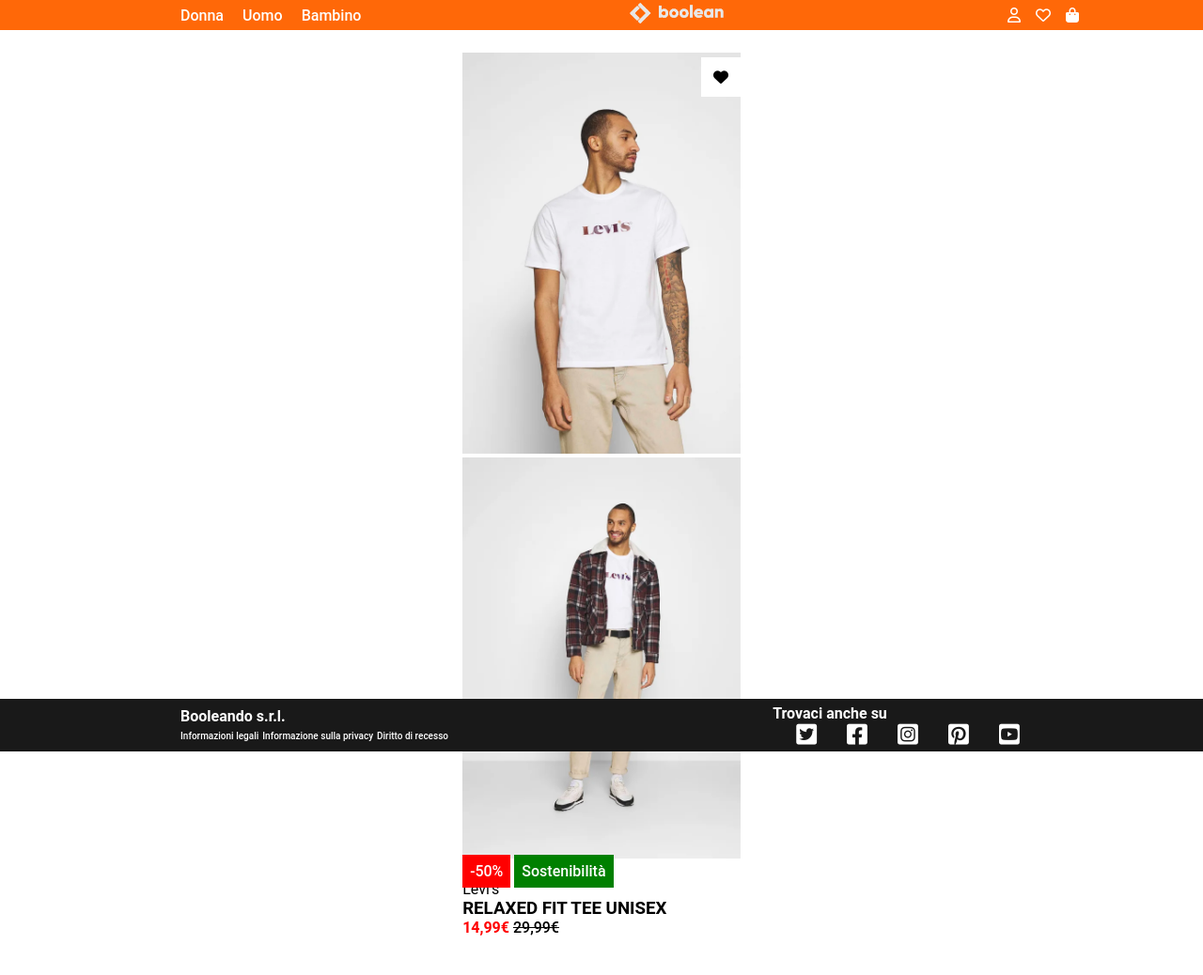
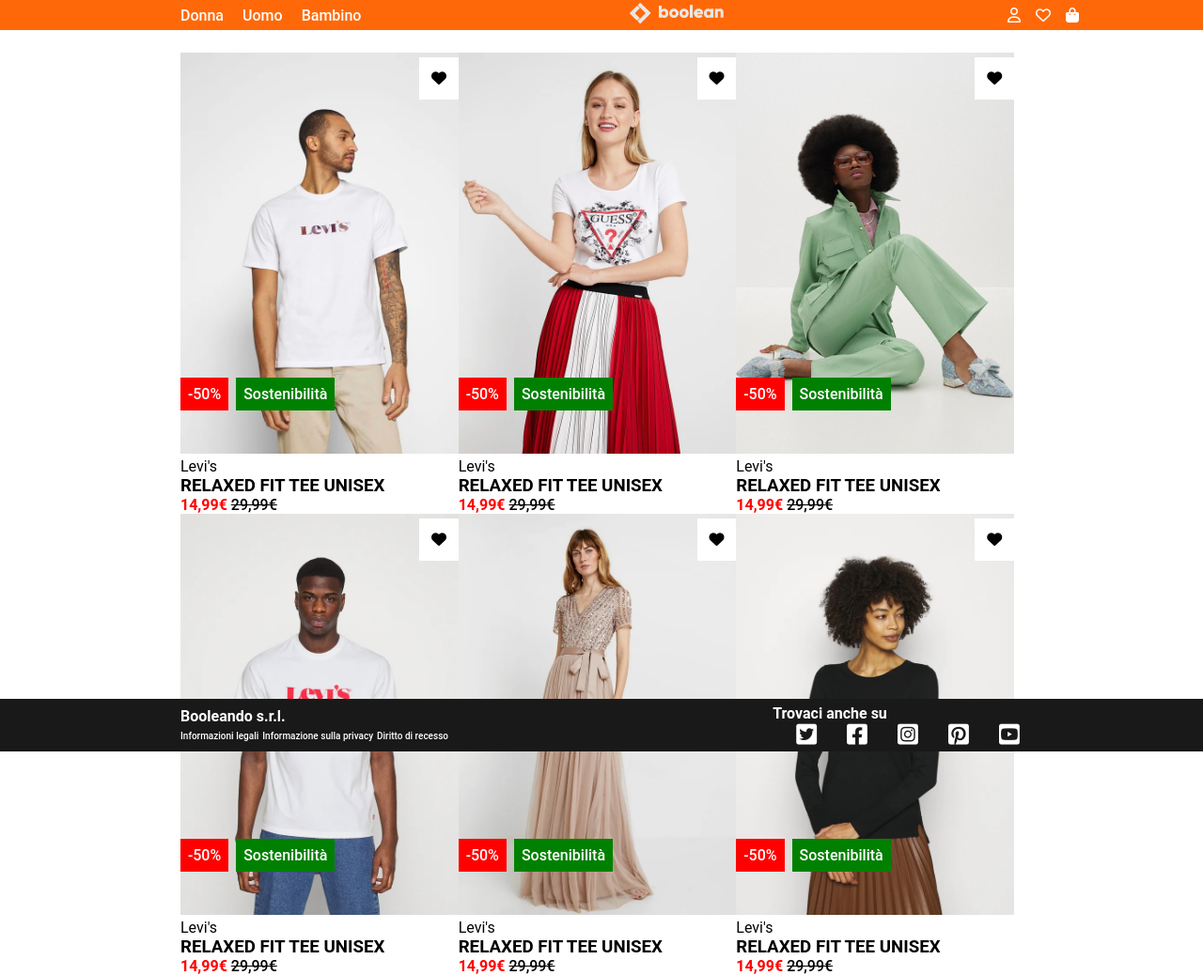
Before and after one commit to Ruma303/html-css-boolando, a plain HTML site: page index.html in a window 1280 px wide. Shown: the whole page at 94% size. Before the commit the page ends 997 px from the top, so only its background shows below. Drawn offline with Linux system fonts and the light colour scheme.

Commit message:
6 cards wrappate

```diff
--- a/index.html
+++ b/index.html
@@ -42,24 +42,128 @@
     </header>
 
     <main>
-        <div class="cards-container container">
+        <div class="container">
+
             <div class="card">
                 <div class="img-area">
-                <img src="img/1.webp" class="item" id="img1">
-                <img src="img/1b.webp" class="item-hover" id="img1">
-                <i class="fa-solid fa-heart heart"></i>
-                <span class="discount">-50%</span>
-                <span class="green-tag">Sostenibilità</span>
+                    <img src="img/1.webp" class="above">
+                    <img src="img/1b.webp" class="below">
+                    <div class="heart">
+                        <i class="fa-solid fa-heart"></i>
+                    </div>
+                    <div class="tag">
+                        <span class="discount">-50%</span>
+                        <span class="green-tag">Sostenibilità</span>
+                    </div>
                 </div>
+
                 <div class="content">
-                    Levi's <br>
+                    <p>Levi's</p>
                     <h3>RELAXED FIT TEE UNISEX</h3>
-                    <span class="price-red">14,99€</span>
-                    <span class="price-line-through">29,99€</span>
+                    <span class="price-red tag">14,99€</span>
+                    <span class="price-line-through tag">29,99€</span>
                 </div>
             </div>
+            <div class="card">
+                <div class="img-area">
+                    <img src="img/2.webp" class="above">
+                    <img src="img/2b.webp" class="below">
+                    <div class="heart">
+                        <i class="fa-solid fa-heart"></i>
+                    </div>
+                    <div class="tag">
+                        <span class="discount">-50%</span>
+                        <span class="green-tag">Sostenibilità</span>
+                    </div>
+                </div>
 
+                <div class="content">
+                    <p>Levi's</p>
+                    <h3>RELAXED FIT TEE UNISEX</h3>
+                    <span class="price-red tag">14,99€</span>
+                    <span class="price-line-through tag">29,99€</span>
+                </div>
+            </div>
+            <div class="card">
+                <div class="img-area">
+                    <img src="img/3.webp" class="above">
+                    <img src="img/3b.webp" class="below">
+                    <div class="heart">
+                        <i class="fa-solid fa-heart"></i>
+                    </div>
+                    <div class="tag">
+                        <span class="discount">-50%</span>
+                        <span class="green-tag">Sostenibilità</span>
+                    </div>
+                </div>
 
+                <div class="content">
+                    <p>Levi's</p>
+                    <h3>RELAXED FIT TEE UNISEX</h3>
+                    <span class="price-red tag">14,99€</span>
+                    <span class="price-line-through tag">29,99€</span>
+                </div>
+            </div>
+            <div class="card">
+                <div class="img-area">
+                    <img src="img/4.webp" class="above">
+                    <img src="img/4b.webp" class="below">
+                    <div class="heart">
+                        <i class="fa-solid fa-heart"></i>
+                    </div>
+                    <div class="tag">
+                        <span class="discount">-50%</span>
+                        <span class="green-tag">Sostenibilità</span>
+                    </div>
+                </div>
+
+                <div class="content">
+                    <p>Levi's</p>
+                    <h3>RELAXED FIT TEE UNISEX</h3>
+                    <span class="price-red tag">14,99€</span>
+                    <span class="price-line-through tag">29,99€</span>
+                </div>
+            </div>
+            <div class="card">
+                <div class="img-area">
+                    <img src="img/5.webp" class="above">
+                    <img src="img/5b.webp" class="below">
+                    <div class="heart">
+                        <i class="fa-solid fa-heart"></i>
+                    </div>
+                    <div class="tag">
+                        <span class="discount">-50%</span>
+                        <span class="green-tag">Sostenibilità</span>
+                    </div>
+                </div>
+
+                <div class="content">
+                    <p>Levi's</p>
+                    <h3>RELAXED FIT TEE UNISEX</h3>
+                    <span class="price-red tag">14,99€</span>
+                    <span class="price-line-through tag">29,99€</span>
+                </div>
+            </div>
+            <div class="card">
+                <div class="img-area">
+                    <img src="img/6.webp" class="above">
+                    <img src="img/6b.webp" class="below">
+                    <div class="heart">
+                        <i class="fa-solid fa-heart"></i>
+                    </div>
+                    <div class="tag">
+                        <span class="discount">-50%</span>
+                        <span class="green-tag">Sostenibilità</span>
+                    </div>
+                </div>
+
+                <div class="content">
+                    <p>Levi's</p>
+                    <h3>RELAXED FIT TEE UNISEX</h3>
+                    <span class="price-red tag">14,99€</span>
+                    <span class="price-line-through tag">29,99€</span>
+                </div>
+            </div>
         </div>
     </main>
 
--- a/style.css
+++ b/style.css
@@ -14,6 +14,8 @@
     max-width: 70%;
     min-width: 30%;
     margin: 0 auto;
+    display: flex;
+    flex-wrap: wrap;
 }
 
 /* HEADER  */
@@ -23,6 +25,7 @@
     height: 4vh;
     background-color: rgb(255, 104, 8);
     position: fixed;
+    z-index: 999;
     top: 0;
 }
 
@@ -31,7 +34,6 @@
     display: flex;
     align-items: center;
     justify-content: space-between;
-    z-index: 999;
 }
 
 .nav-bar ul {
@@ -182,6 +184,7 @@
 footer {
     position: fixed;
     bottom: 0;
+    z-index: 99999;
 }
 
 .footer-container h4 {
```
